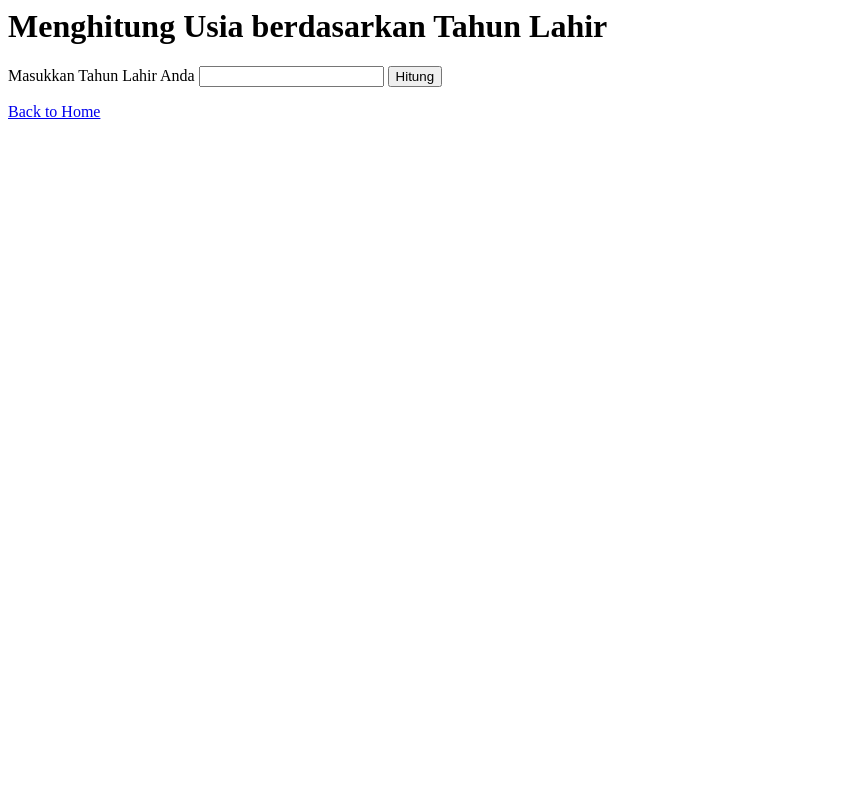
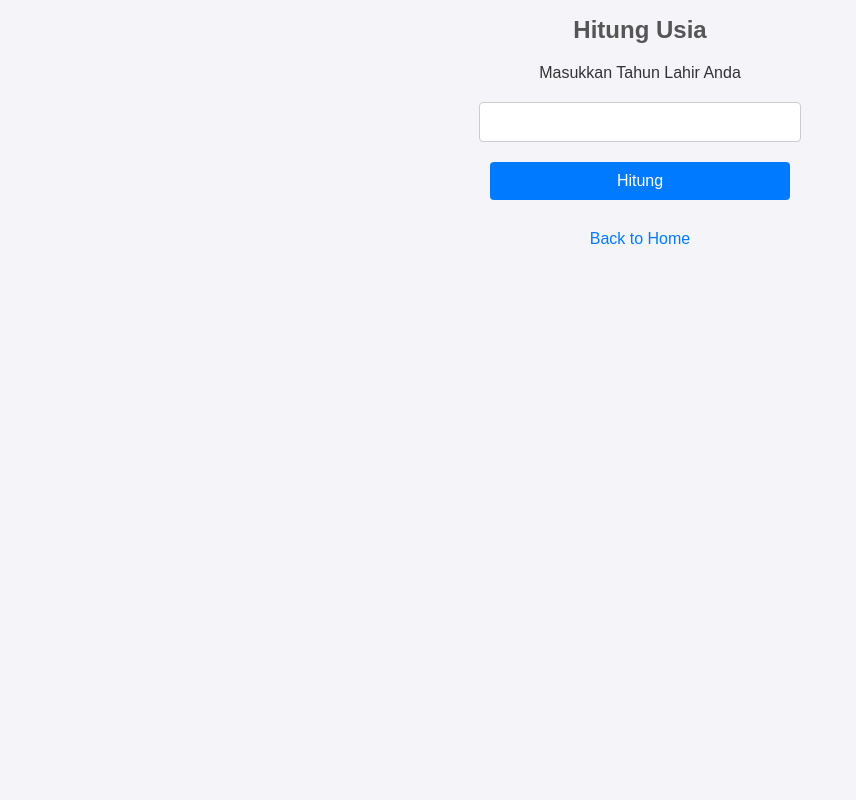
Before and after one commit to MSyaekhoni/Web-with-Python-Flush, a Flask app: page /usia in a window 1280 px wide. Shown: the whole page, without its empty margins (0-856 px from the left). Run offline with Flask 3, Linux system fonts and the light colour scheme.

Commit message:
styling app

```diff
--- a/main.py
+++ b/main.py
@@ -1,4 +1,5 @@
 from flask import Flask, render_template, request
+from datetime import datetime
 
 app = Flask(__name__)
 
@@ -9,9 +10,9 @@ def main():
 
 @app.route("/usia", methods= ['GET', 'POST'])
 def cek_usia():
+    tahun_sekarang = datetime.now().year
     if request.method == 'POST':
         tahun_lahir = int(request.form['tahun_lahir'])
-        tahun_sekarang = 2025
         usia = tahun_sekarang - tahun_lahir
-        return render_template('cek_usia.html', usia= usia)
-    return render_template('cek_usia.html', usia= None)
+        return render_template('cek_usia.html', usia= usia, tahun_lahir= tahun_lahir)
+    return render_template('cek_usia.html', tahun_sekarang= tahun_sekarang, usia= None)
--- /dev/null
+++ b/static/style.css
@@ -0,0 +1,81 @@
+body {
+  font-family: Arial, sans-serif;
+  margin: 0;
+  padding: 0;
+  background-color: #f4f4f9;
+  color: #333;
+}
+
+.container {
+  max-width: 600px;
+  margin: 50px auto;
+  padding: 20px;
+  background: #fff;
+  box-shadow: 0 4px 8px rgba(0, 0, 0, 0.1);
+  border-radius: 8px;
+}
+
+h1 {
+  font-size: 24px;
+  text-align: center;
+  margin-bottom: 20px;
+  color: #555;
+}
+
+h2 {
+  font-size: 20px;
+  margin-top: 20px;
+  text-align: center;
+  color: #444;
+}
+
+p {
+  font-size: 16px;
+  margin: 10px 0;
+  text-align: center;
+}
+
+a {
+    display: block;
+    text-align: center;
+    margin-top: 20px;
+    color: #007bff;
+    text-decoration: none;
+}
+
+a:hover {
+    text-decoration: underline;
+}
+
+form {
+    display: flex;
+    flex-direction: column;
+    align-items: center;
+}
+
+label {
+    font-size: 16px;
+    margin-bottom: 10px;
+}
+
+input[type="number"],
+button {
+    padding: 10px;
+    margin: 10px 0;
+    border: 1px solid #ccc;
+    border-radius: 4px;
+    font-size: 16px;
+    width: 100%;
+    max-width: 300px;
+}
+
+button {
+    background-color: #007bff;
+    color: white;
+    border: none;
+    cursor: pointer;
+}
+
+button:hover {
+    background-color: #0056b3;
+}
--- a/templates/cek_usia.html
+++ b/templates/cek_usia.html
@@ -1,18 +1,24 @@
-<html>
+<!DOCTYPE html>
+<html lang="en">
   <head>
-        <title>Cek Usia</title>
+    <meta charset="UTF-8" />
+    <meta name="viewport" content="width=device-width, initial-scale=1.0" />
+    <title>Hitung Usia</title>
+    <link rel="stylesheet" href="/static/style.css" />
   </head>
   <body>
-        <h1>Menghitung Usia berdasarkan Tahun Lahir</h1>
+    <h1>Hitung Usia</h1>
 
     <form method="POST" actions="/usia">
       <label>Masukkan Tahun Lahir Anda</label>
-            <input type="number" name="tahun_lahir"/>
+      <input type="number" id="tahun_lahir" name="tahun_lahir" required min="1900" max="{{ tahun_sekarang }}" />
       <button type="submit">Hitung</button>
     </form>
 
-        {% if usia is not none %}
-            <p>Usia Anda adalah {{usia}} Tahun</p>
+    {% if usia is not none and usia > 0 %}
+        <h2>Hasil</h2>
+        <p>Tahun Lahir: {{ tahun_lahir }}</p>
+        <p>Usia: {{usia}} Tahun</p>
     {% endif %}
 
     <a href="/">Back to Home</a>
```
Also changed, not shown: templates/index.html (+13 -9 lines). Lines whose indentation alone changed are shown as unchanged.
